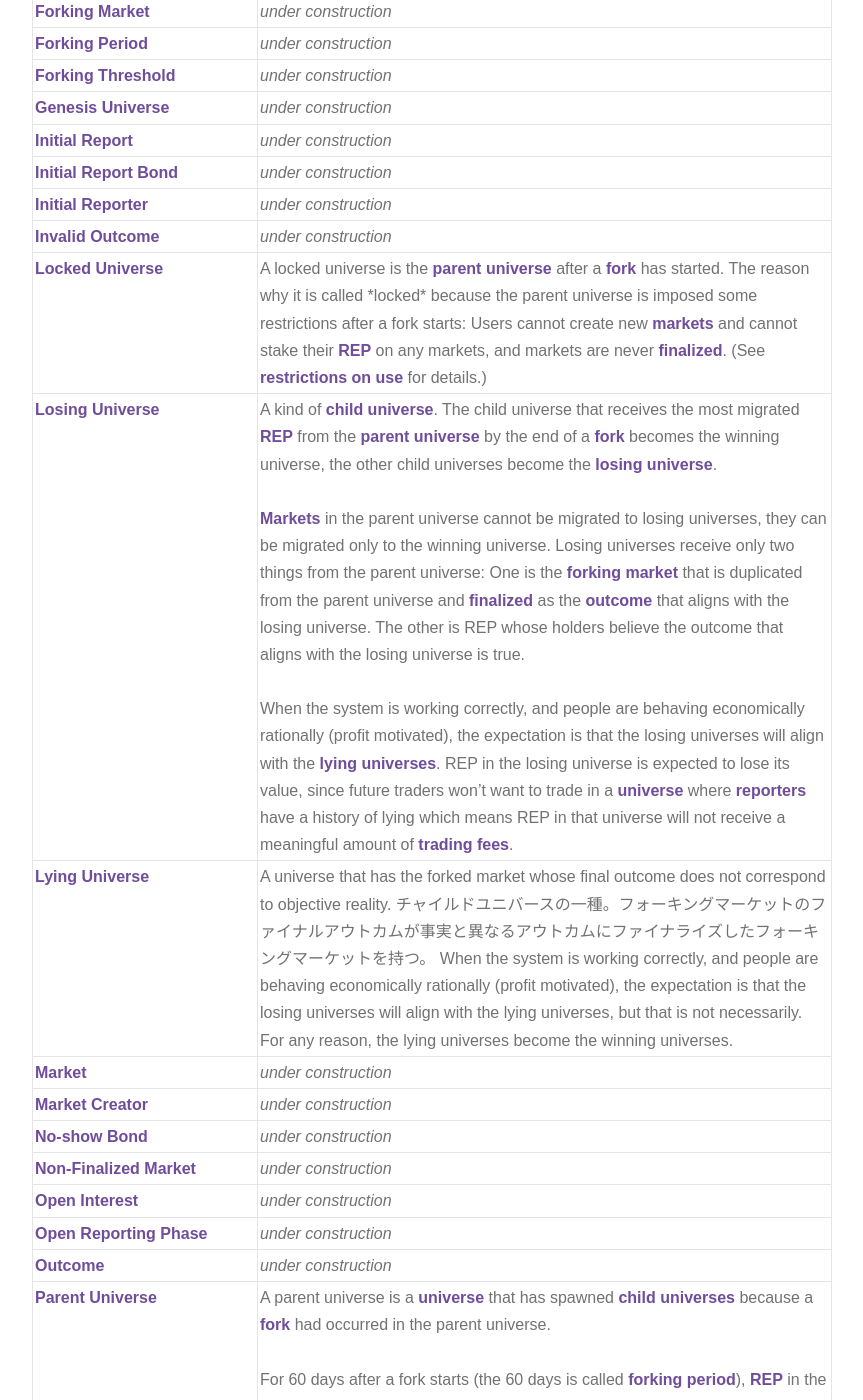
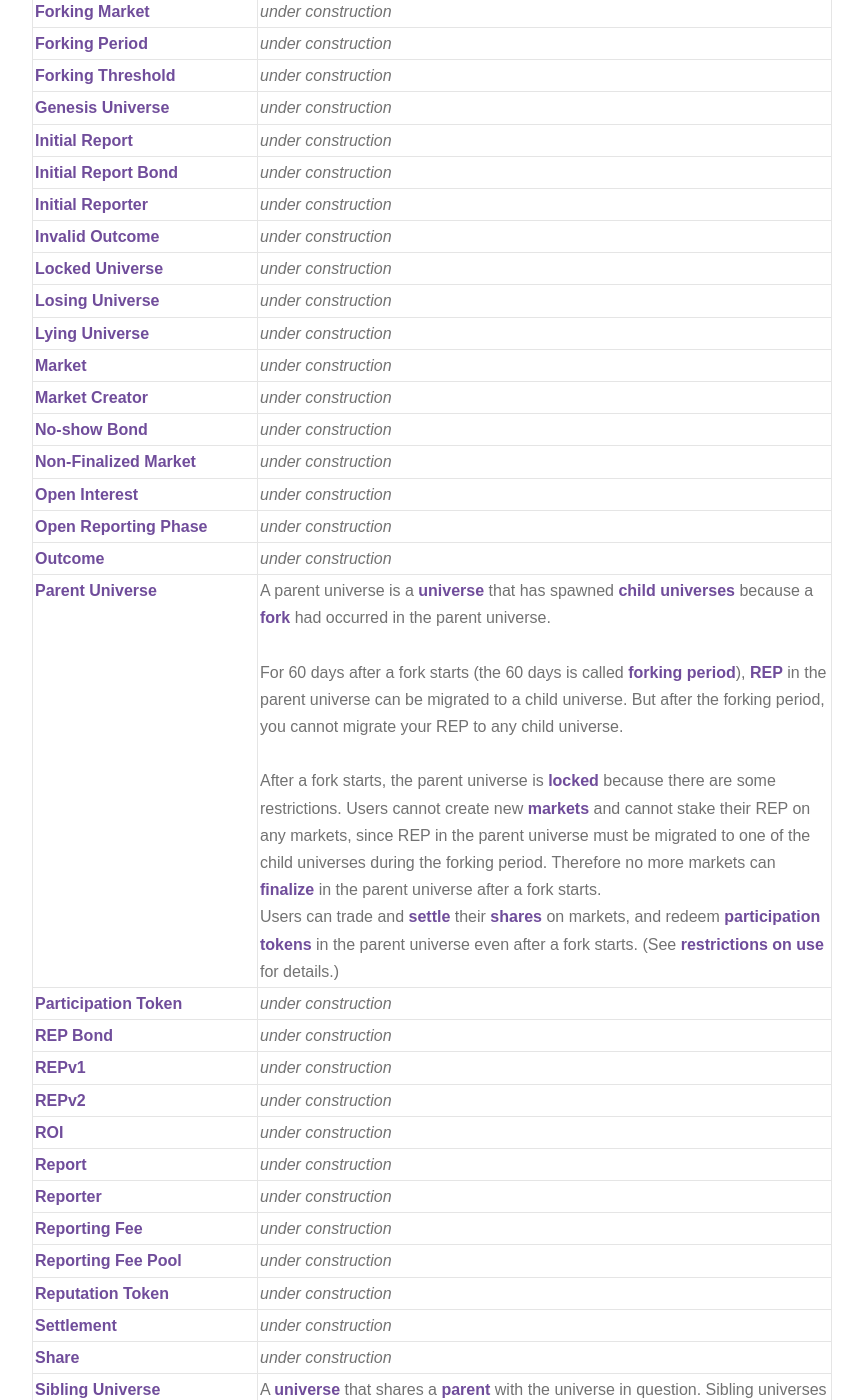
Before and after one commit to MicahZoltu/Augur.Guide-for-IPFS, a Jekyll site: the page built from collections/_version2-english/7-glossary.md, in a window 1280 px wide and 1400 px high, scrolled down 2029 px. Shown: the whole window, without its empty margins (358-1221 px from the left). Built offline with Jekyll 4.4.1, drawn with Linux system fonts in a browser that asks for light colours; comment, search, counter and statistics services are not loaded; some of the changed text lies outside the part shown.

Commit message:
[glossary]Delete drafts

```diff
--- a/_data/version2-english/glossary.yml
+++ b/_data/version2-english/glossary.yml
@@ -58,25 +58,9 @@ Initial Report: <i>under construction</i>
 Initial Reporter: <i>under construction</i>
 Initial Report Bond: <i>under construction</i>
 Invalid Outcome: <i>under construction</i>
-Locked Universe: |-
-  A locked universe is the <a href="#Parent_Universe">parent universe</a> after a <a href="#Fork">fork</a> has started.
-  The reason why it is called *locked* because the parent universe is imposed some restrictions after a fork starts: Users cannot create new <a href="#Market">markets</a> and cannot stake their <a href="#Reputation_Token">REP</a> on any markets, and markets are never <a href="#Finalized_Market">finalized</a>.
-  (See <a href="/version2-english/9-fork/3-restrictions-on-use.html" target="_blank">restrictions on use</a> for details.)
-Losing Universe: |-
-  A kind of <a href="#Child_Universe">child universe</a>. The child universe that receives the most migrated <a href="#Reputation_Token">REP</a> from the <a href="#Parent_Universe">parent universe</a> by the end of a <a href="#Fork">fork</a> becomes the winning universe, the other child universes become the <a href="#Losing_Universe">losing universe</a>.
-  <br>
-  <br>
-  <a href="#Market">Markets</a> in the parent universe cannot be migrated to losing universes, they can be migrated only to the winning universe.
-  Losing universes receive only two things from the parent universe: One is the <a href="#Forking_Market">forking market</a> that is duplicated from the parent universe and <a href="#Finalized_Market">finalized</a> as the <a href="#Outcome">outcome</a> that aligns with the losing universe. The other is REP whose holders believe the outcome that aligns with the losing universe is true.
-  <br>
-  <br>
-  When the system is working correctly, and people are behaving economically rationally (profit motivated), the expectation is that the losing universes will align with the <a href="#Lying_Universe">lying universes</a>.
-  REP in the losing universe is expected to lose its value, since future traders won’t want to trade in a <a href="#Universe">universe</a> where <a href="#Reporter">reporters</a> have a history of lying which means REP in that universe will not receive a meaningful amount of <a href="#Trading_Fee">trading fees</a>.
-Lying Universe: |-
-  A universe that has the forked market whose final outcome does not correspond to objective reality.
-  チャイルドユニバースの一種。フォーキングマーケットのファイナルアウトカムが事実と異なるアウトカムにファイナライズしたフォーキングマーケットを持つ。
-
-  When the system is working correctly, and people are behaving economically rationally (profit motivated), the expectation is that the losing universes will align with the lying universes, but that is not necessarily. For any reason, the lying universes become the winning universes.
+Locked Universe: <i>under construction</i>
+Losing Universe: <i>under construction</i>
+Lying Universe: <i>under construction</i>
 Market: <i>under construction</i>
 Market Creator: <i>under construction</i>
 No-show Bond: <i>under construction</i>
@@ -109,7 +93,6 @@ Reporting Fee Pool: <i>under construction</i>
 Reputation Token: <i>under construction</i>
 Smart Contract: <i>under construction</i>
 Settlement: <i>under construction</i>
-Settlement Fee: <i>under construction</i>
 Share: <i>under construction</i>
 Sibling Universe: |-
   A <a href="#Child_Universe">universe</a> that shares a <a href="#Parent_Universe">parent</a> with the universe in question.
@@ -124,24 +107,7 @@ Trading Fee: <i>under construction</i>
 Transaction Fee: <i>under construction</i>
 Truth Universe: <i>under construction</i>
 Unfilled Order: <i>under construction</i>
-Universe: |-
-  A universe acts like a container for the objects required for Auger to work, such as REP, markets, shares, and participation tokens, those objects belong to a universe.
-  The objects can be used only for the objects that exsit in the same universe.
-  For example, REP can be used to stake on outcomes only for markets that exist in the same universe as the REP.
-  It cannot be used in another universe.
-
-  When a market forked, new universes are spawned from the universe where the forking market exists.
-  The universe where the forking market exists is called parent universe, and spawned universes are called child universes. When a fork starts, the parent universe is locked permanently.
-
-  Besides, new universe is created when the smart-contracts of Augur are updated.
-  When Augur launched on <a href="https://ethereum.org/ja/glossary/#mainnet" target="_blank">Ethereum Mainnet</a>, it had only one universe called <a href="#Genesis_Universe">genesis universe</a>, the version of this release is kown as Augur v1. After that, the smart-contracts were updated and new universe was created, the version of this release is known as Augur v2.
+Universe: <i>under construction</i>
 Validity Bond: <i>under construction</i>
 Waiting For Window Phase: <i>under construction</i>
-Winning Universe: |-
-  A kind of <a href="#Child_Universe">child universe</a>. The child universe that receives the most migrated <a href="#Reputation_Token">REP</a> from the <a href="#Parent_Universe">parent universe</a> by the end of a <a href="#Fork">fork</a> becomes the winning universe, the other child universes become the <a href="#Losing_Universe">losing universe</a>.
-  <br>
-  <br>
-  All markets in the parent universe can only be migrated to the winning universe and the objects attached to the <a href="#Forking_Market">forking market</a>, such as <a href="#Share">shares</a>, <a href="#Open_Interest">open interest</a>, unfilled orders, are also only migrated to the winning universe. (See <a href="/version2-english/9-fork/4-migration-of-the-objects.html" target="_blank">migration of the objects</a> for details.)
-  <br>
-  <br>
-  When the system is working correctly, and people are behaving economically rationally (profit motivated), the expectation is that the winning universe will align with the <a href="#Truth_Universe">truth universe</a>.
+Winning Universe: <i>under construction</i>
```
